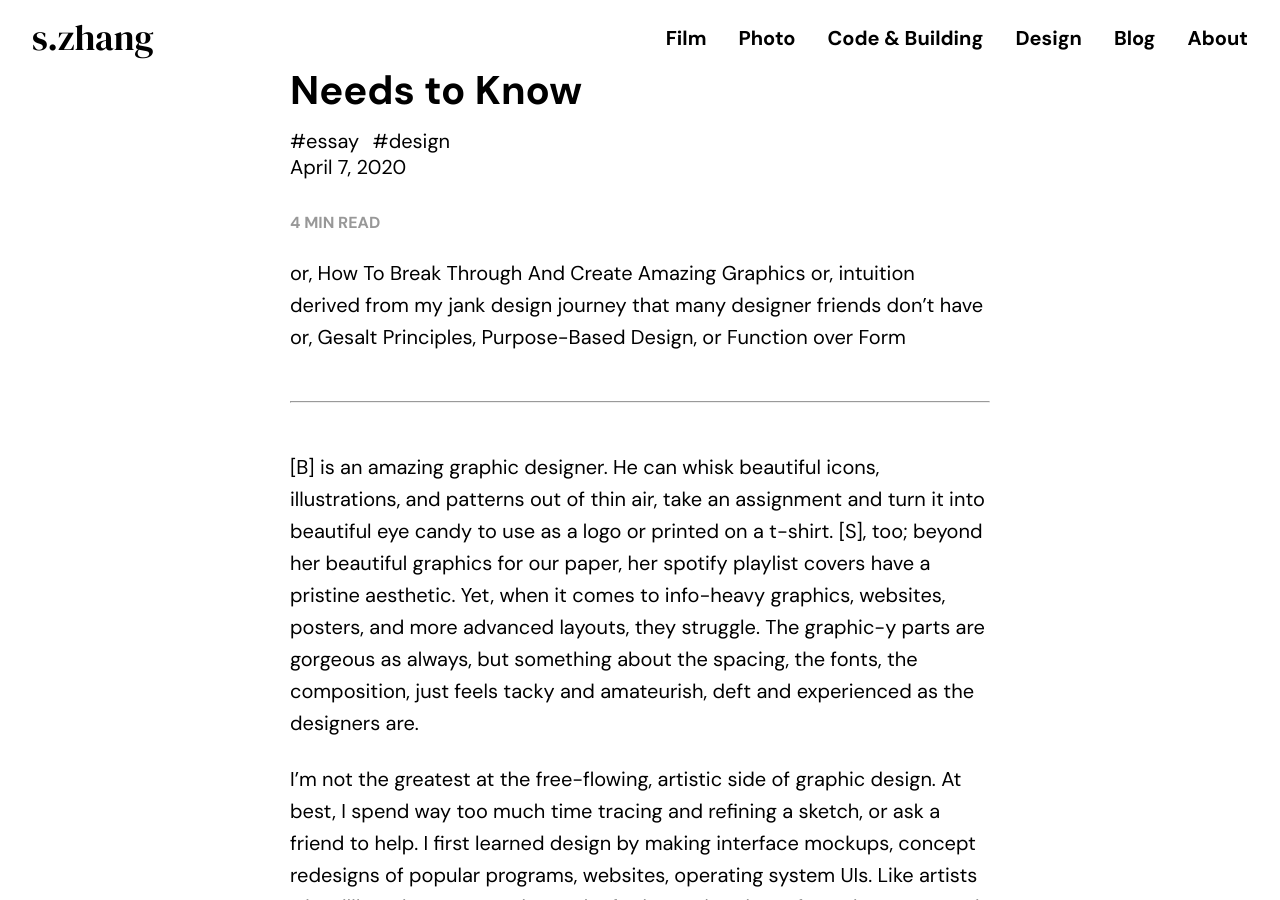
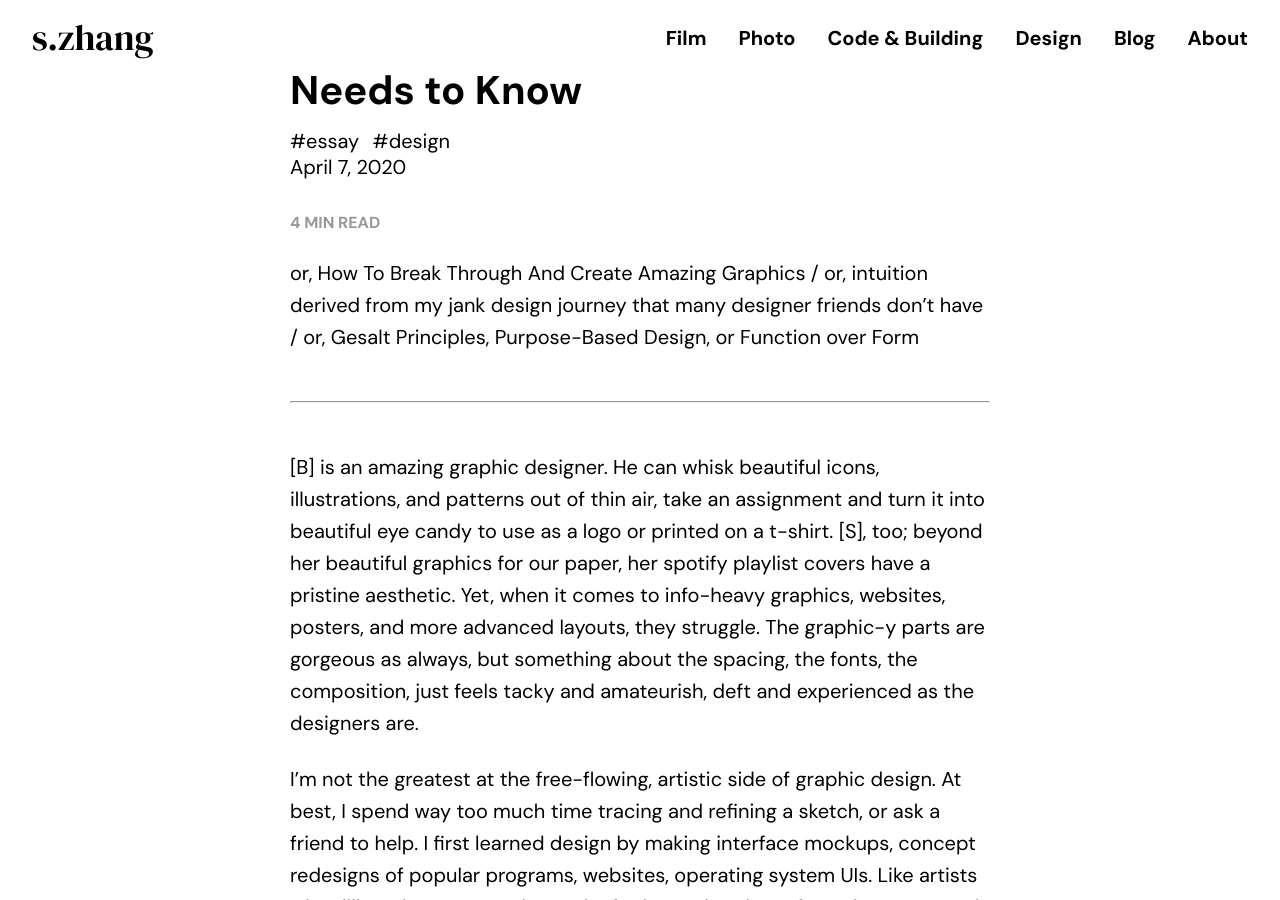
Before and after one commit to wwsalmon/portfolio, a Jekyll site: the page built from _posts/2020-04-07-the-only-thing-a-graphic-designer-needs-to-know.md, in a window 1280 px wide and 900 px high, scrolled down 302 px. Built offline with Jekyll 4.4.1, drawn with Linux system fonts in a browser that asks for light colours; some web fonts are replaced.

```diff
--- a/_posts/2020-04-07-the-only-thing-a-graphic-designer-needs-to-know.md
+++ b/_posts/2020-04-07-the-only-thing-a-graphic-designer-needs-to-know.md
@@ -6,9 +6,7 @@ date: '2020-04-07 22:15:27'
 noimage: true
 ---
 
-or, How To Break Through And Create Amazing Graphics
-or, intuition derived from my jank design journey that many designer friends don’t have
-or, Gesalt Principles, Purpose-Based Design, or Function over Form
+or, How To Break Through And Create Amazing Graphics / or, intuition derived from my jank design journey that many designer friends don’t have / or, Gesalt Principles, Purpose-Based Design, or Function over Form
 
 <hr/>
 
```
